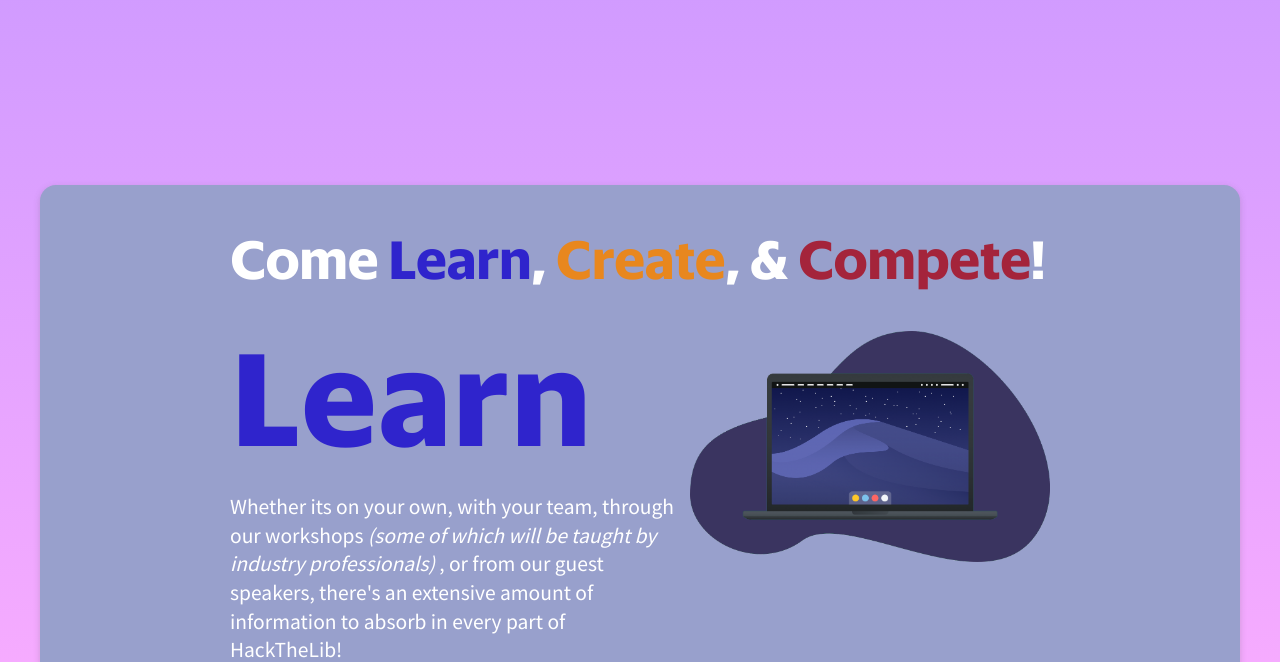
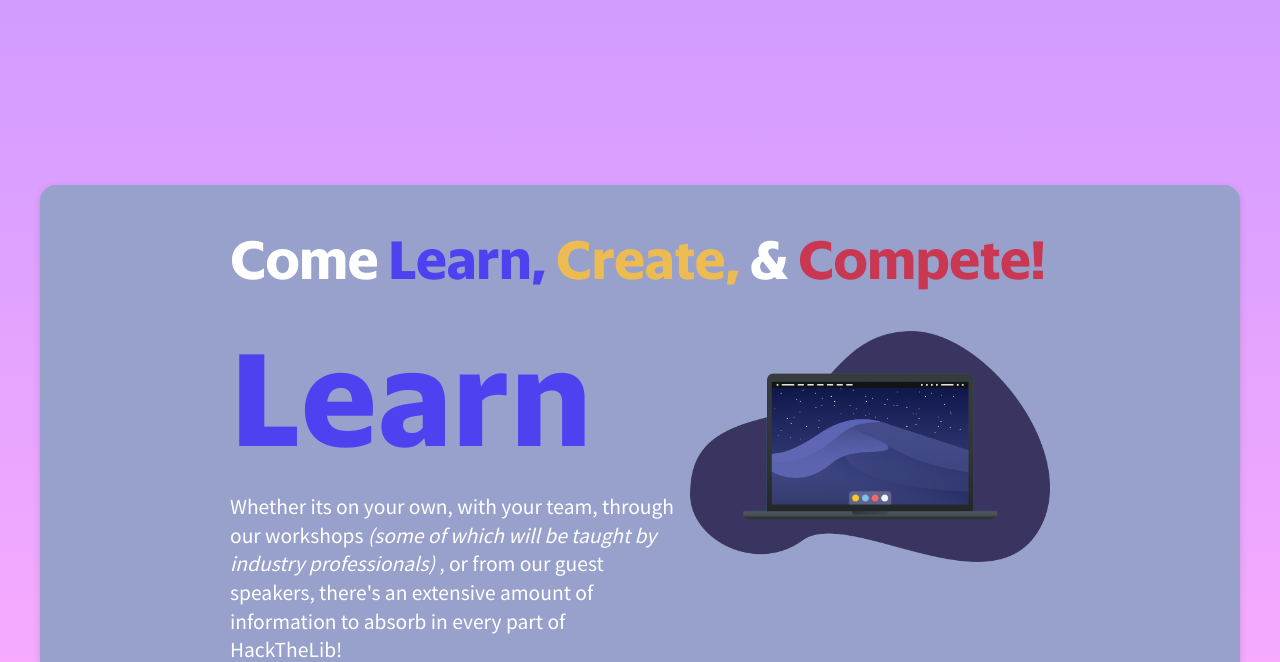
Before and after one commit to HackTheLibrary/HackTheLib-NewWebsite, a PHP site: page / in a window 1280 px wide. Shown: the part 1895-2557 px from the top of the page. Run offline with PHP 8.4, Linux system fonts and the light colour scheme; some web fonts are replaced.

Commit message:
Start of "styleUpdate" branch. Better text coloring for tagline. Style has new classes for colors. HTML refactored to use classes for span color (tagline-related text only).

```diff
--- a/index.html
+++ b/index.html
@@ -117,14 +117,18 @@
 
               <h2 id="theme"><a id="theme"></a></h2>
               <a href="#theme">
-                <h3>Come <span style = "color: #2F24CC">Learn</span>,
-                <span style = "color: #E8871E">Create</span>,
-                & <span style = "color: #A4243B">Compete</span>!</h3>
+                <h3>
+                  Come
+                  <span class="soft-blue">Learn,</span>
+                  <span class="soft-orange">Create,</span>
+                  &
+                  <span class="soft-red">Compete!</span>
+                </h3>
               </a>
             </div>
             <div class="container container--spacing column ">
               <div class="column__cell column__left column__vertical-center">
-                <h2 style = "color: #2F24CC; font-size: 5vh">Learn</h2>
+                <h2 class="soft-blue" style = "font-size: 5vh">Learn</h2>
                 <p>
                   Whether its on your own, with your team, through
                   our workshops <em> (some of which will be taught
@@ -139,7 +143,7 @@
             </div>
             <div class="container container--spacing column">
               <div class="column__cell column__left column__vertical-center">
-                <h2 style = "color: #E8871E; font-size: 5vh">Create</h2>
+                <h2 class="soft-orange" style = "font-size: 5vh">Create</h2>
                 <p>
                   Team up or go solo and to create something awesome!
                   Software, hardware, or a combination of both, anything that you have at
@@ -153,7 +157,7 @@
             </div>
             <div class="container container--spacing column">
               <div class="column__cell column__left column__vertical-center">
-                <h2 style = "color: #A4243B; font-size: 5vh">Compete</h2>
+                <h2 class="soft-red" style = "font-size: 5vh">Compete</h2>
                 <p>
                   Although this event is all about learning and creating something
                   cool, competition adds an edge to it like no other. You can compete in
--- a/styles/main.css
+++ b/styles/main.css
@@ -925,3 +925,18 @@
         text-align: center;
     }
 }
+
+.soft-blue
+{
+    color: rgb(78, 66, 240);
+}
+
+.soft-orange
+{
+    color: rgb(236, 188, 83);
+}
+
+.soft-red
+{
+    color: rgb(201, 55, 82);
+}
```
